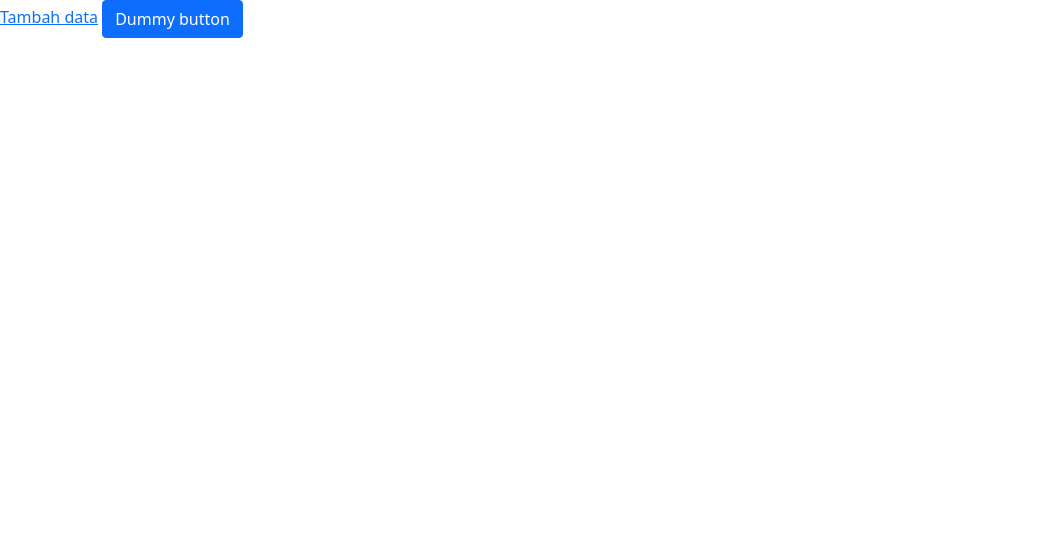
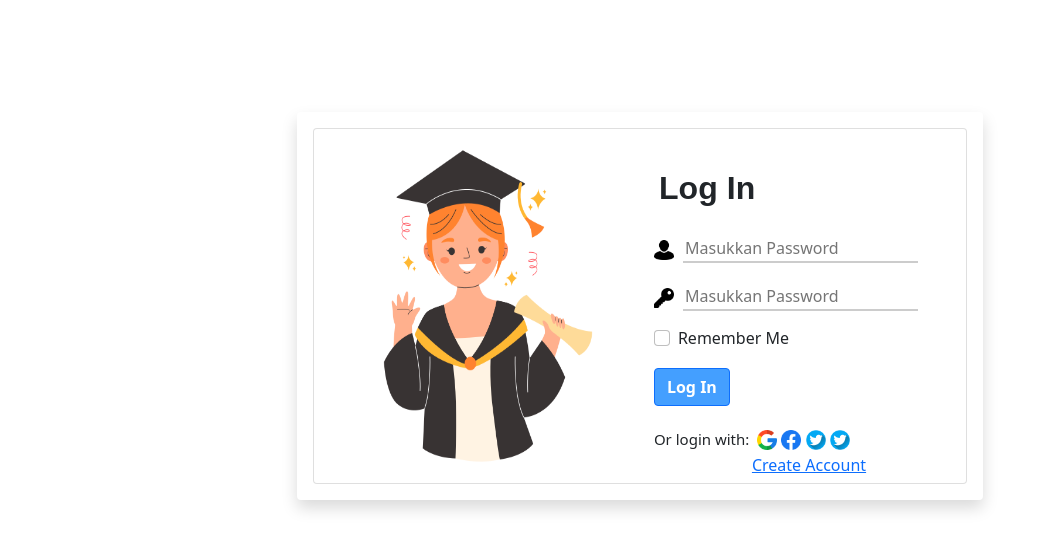
Before and after one commit to Stechoq-FS-Kel3/tugas-basic-web-2, a website: page index.html in a window 1280 px wide. Shown: the whole page, without its empty margins (0-1049 px from the left). Drawn offline with nearby package versions, Linux system fonts and the light colour scheme.

Commit message:
menambahkan login dan assets

```diff
--- a/index.html
+++ b/index.html
@@ -2,17 +2,55 @@
   <head>
     <meta charset="UTF-8" />
     <meta name="viewport" content="width=device-width, initial-scale=1.0" />
-    <link
-      href="https://cdn.jsdelivr.net/npm/bootstrap@5.0.2/dist/css/bootstrap.min.css"
-      rel="stylesheet"
-      integrity="sha384-EVSTQN3/azprG1Anm3QDgpJLIm9Nao0Yz1ztcQTwFspd3yD65VohhpuuCOmLASjC"
-      crossorigin="anonymous"
-    />
-    <link rel="icon" href="/assets/rubahcode.png" />
+    <link rel="stylesheet" href="styles/login.css" />
+    <link href="https://cdn.jsdelivr.net/npm/bootstrap@5.0.2/dist/css/bootstrap.min.css" rel="stylesheet" integrity="sha384-EVSTQN3/azprG1Anm3QDgpJLIm9Nao0Yz1ztcQTwFspd3yD65VohhpuuCOmLASjC" crossorigin="anonymous" />
     <title>Document</title>
   </head>
   <body>
+    <!--
     <a href="pages/tambah-data.html">Tambah data</a>
     <button type="button" class="btn btn-primary">Dummy button</button>
+    -->
+    <div class="container mt-5">
+      <div class="row justify-content-center" style="margin-top: 10%">
+        <div class="col-md-auto shadow p-3 mb-5 bg-body-tertiary rounded">
+          <div class="card">
+            <div style="display: flex">
+              <img src="assets/graduation.png" alt="gambar" style="width: 300px" class="ms-4" />
+              <div class="ms-3 me-5">
+                <h2 style="font-family: sans-serif; font-weight: 800; margin-top: 40px; margin-left: 5px; letter-spacing: 0.1px">Log In</h2>
+                <div>
+                  <img src="assets/pngwing.com (2).png" alt="gambar key" style="width: 20px; margin-right: 5px" />
+                  <input type="text" placeholder="Masukkan Password" style="border: none; border-bottom: 2px solid #ccc; margin-top: 20px" />
+                </div>
+                <div>
+                  <img src="assets/image.png" alt="gambar key" style="width: 20px; margin-right: 5px" />
+                  <input type="text" placeholder="Masukkan Password" style="border: none; border-bottom: 2px solid #ccc; margin-top: 20px" />
+                </div>
+                <div class="form-check" style="margin-top: 15px">
+                  <input class="form-check-input" type="checkbox" value="1" id="rememberMe" />
+                  <label class="form-check-label" for="rememberMe">Remember Me</label>
+                </div>
+                <div>
+                  <button class="btn btn-primary mt-3 text-center fw-bold p" style="background-color: rgb(68, 159, 255)">Log In</button>
+                </div>
+                <div class="mt-4" style="display: flex">
+                  <h6 style="font-size: 15px">Or login with:</h6>
+                  <div class="ms-2" style="margin: -4px">
+                    <img src="assets/google.png" alt="google" style="width: 20px" />
+                    <img src="assets/facebook.png" alt="facebook" style="width: 20px" />
+                    <img src="assets/twitter.png" alt="twitter" style="width: 20px" />
+                    <img src="assets/twitter.png" alt="twitter" style="width: 20px" />
+                  </div>
+                </div>
+                <div class="ms-5">
+                  <h6 style="margin-left: 50px"><a href="halaman-tujuan.html">Create Account</a></h6>
+                </div>
+              </div>
+            </div>
+          </div>
+        </div>
+      </div>
+    </div>
   </body>
 </html>
```
Also changed, not shown: assets/facebook.png (added), assets/github.png (added), assets/google.png (added), assets/graduation.png (added), assets/image.png (added), assets/pngwing.com (2).png (added), assets/twitter.png (added).
